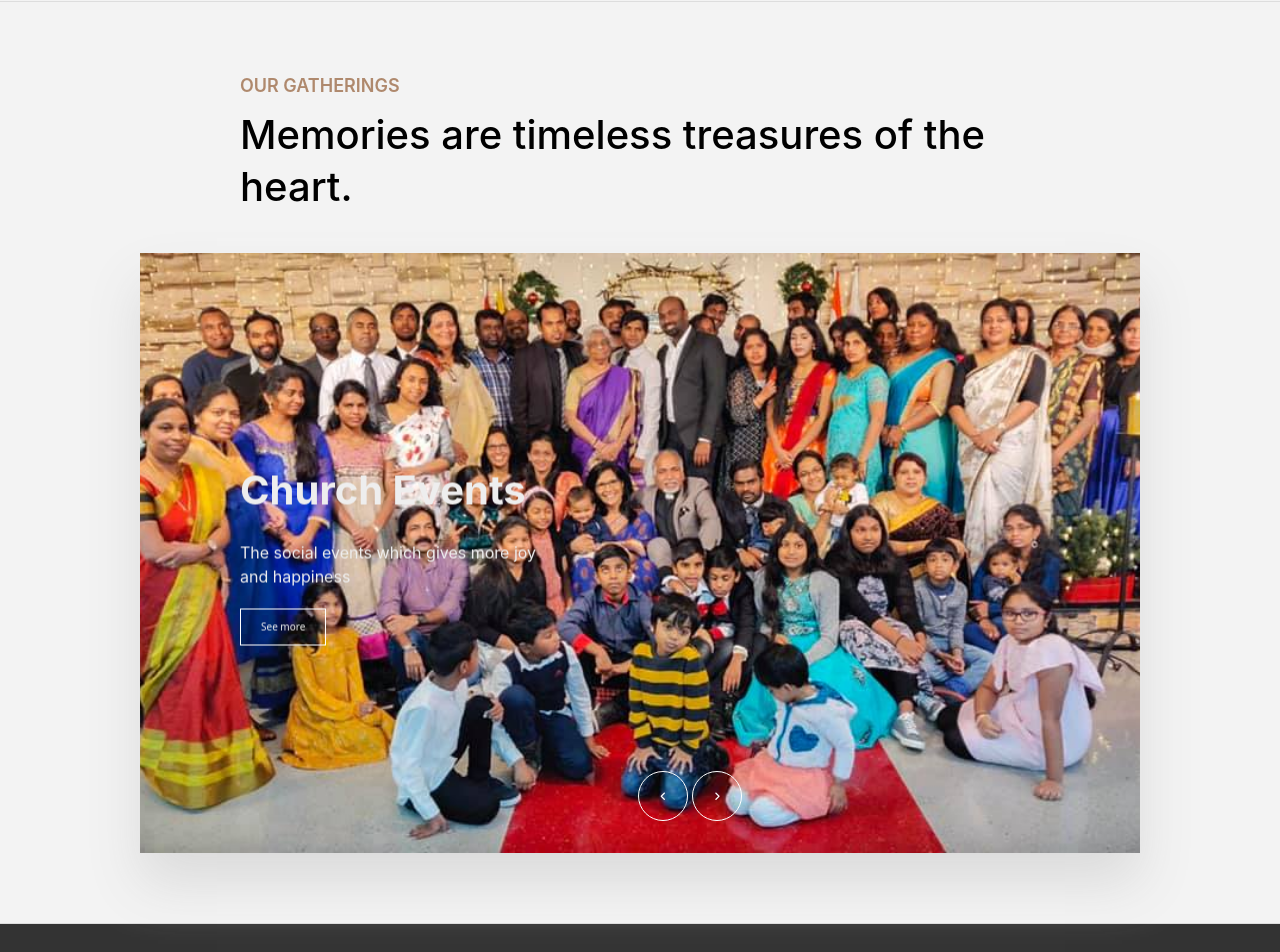
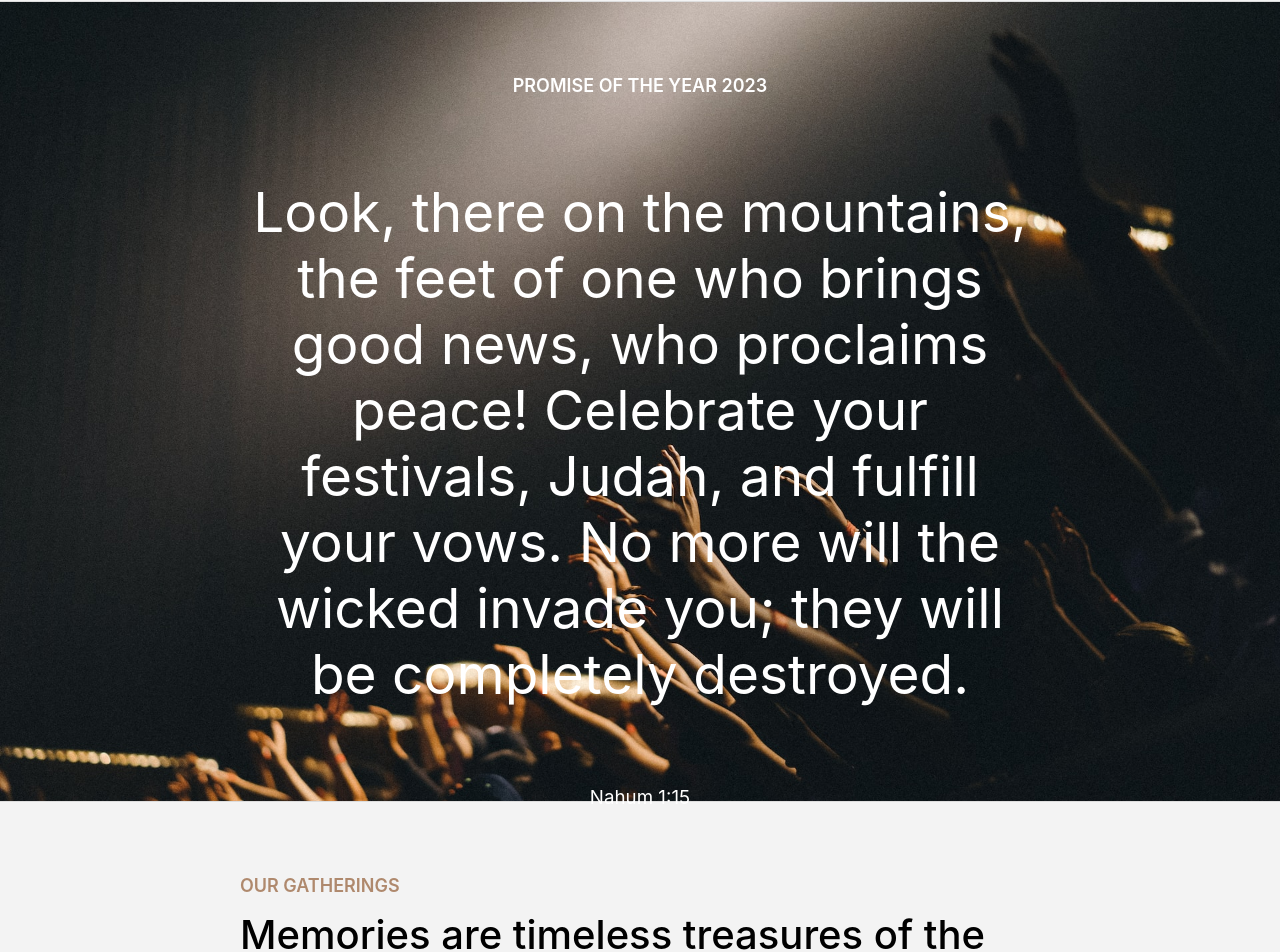
Before and after one commit to diasraphael/faith, a React (Create React App) app: page / in a window 1280 px wide. Shown: the part 4222-5174 px from the top of the page. Built offline with nearby package versions, Linux system fonts and the light colour scheme; a web font is replaced by a local one.

Commit message:
promise added

```diff
--- a/src/App.tsx
+++ b/src/App.tsx
@@ -5,6 +5,7 @@ import Footer from './components/footer/Footer';
 import Gallery from './components/gallery/Gallery';
 import LandingSection from './components/landingpage/LandingSection';
 import LocationMap from './components/locationMap/LocationMap';
+import PromiseWall from './components/promise/Promise';
 import VideoPlayer from './components/videoPlayer/VideoPlayer';
 import Vision from './components/vision/Vision';
 
@@ -14,6 +15,7 @@ function App() {
       <LandingSection></LandingSection>
       <Vision></Vision>
       <EventSlider></EventSlider>
+      <PromiseWall></PromiseWall>
       <Gallery></Gallery>
       <VideoPlayer></VideoPlayer>
       <LocationMap></LocationMap>
--- /dev/null
+++ b/src/components/promise/Promise.scss
@@ -0,0 +1,27 @@
+.promise-wall {
+  width: 100%;
+  height: 100vh;
+  background-image: url('~/public/images/promise.jpg');
+  background-attachment: fixed;
+  background-position: center;
+  background-repeat: no-repeat;
+  background-size: cover;
+}
+.promise-text {
+  font-size: 5.5rem;
+  line-height: 1.2;
+}
+.white {
+  color: white !important;
+}
+@media screen and (max-width: 670px) {
+  .promise-text {
+    font-size: 4.5rem;
+  }
+}
+
+@media screen and (max-width: 500px) {
+  .promise-text {
+    font-size: 3.5rem;
+  }
+}
--- /dev/null
+++ b/src/components/promise/Promise.tsx
@@ -0,0 +1,21 @@
+import React from 'react';
+import './Promise.scss';
+
+const PromiseWall = () => {
+  return (
+    <section className="section promise-wall">
+      <div className="section__title section__title--testimonials text-center">
+        <h2 className="section__description white">Promise of the year 2023</h2>
+        <h2 className="promise-text text-white my-32">
+          Look, there on the mountains, the feet of one who brings good news,
+          who proclaims peace! Celebrate your festivals, Judah, and fulfill your
+          vows. No more will the wicked invade you; they will be completely
+          destroyed.
+        </h2>
+        <h2 className="text-white text-3xl">Nahum 1:15</h2>
+      </div>
+    </section>
+  );
+};
+
+export default PromiseWall;
```
Also changed, not shown: public/images/promise.jpg (added).
